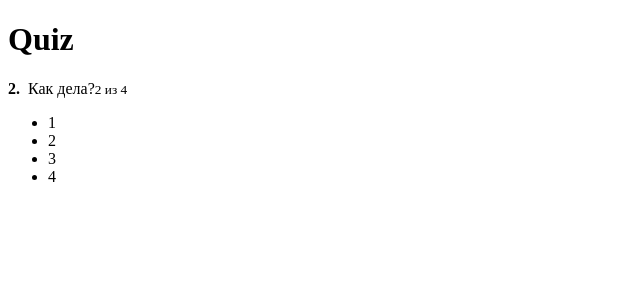
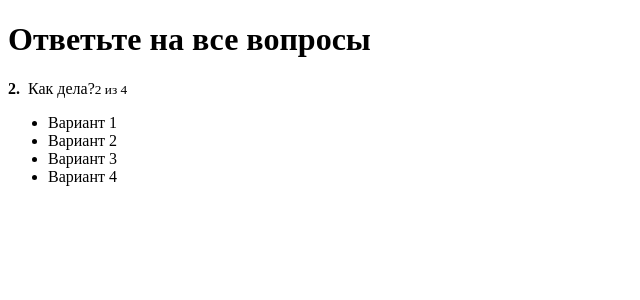
Before and after one commit to aanarkulov/quiz, a React app: page / in a window 1280 px wide. Shown: the top 300 px of the page, without its empty margins (0-640 px from the left). Built offline with nearby package versions, Linux system fonts and the light colour scheme.

Commit message:
Добавил состояние в Quiz

```diff
--- a/src/components/ActiveQuestion/ActiveQuestion.js
+++ b/src/components/ActiveQuestion/ActiveQuestion.js
@@ -1,5 +1,6 @@
 import React from 'react'
 import classes from './ActiveQuestion.css'
+import AnswersList from './AnswerList/AnswerList'
 
 const ActiveQuestion = props => (
     <div className={classes.ActiveQuestion}>
@@ -11,12 +12,9 @@ const ActiveQuestion = props => (
             <small>2 из 4</small>
         </p>
 
-        <ul>
-            <li>1</li>
-            <li>2</li>
-            <li>3</li>
-            <li>4</li>
-        </ul>
+        <AnswersList
+            answers={props.answers}
+        />
     </div>
 );
 
--- a/src/components/ActiveQuestion/AnswerList/AnswerList.js
+++ b/src/components/ActiveQuestion/AnswerList/AnswerList.js
@@ -1,10 +1,16 @@
 import React from 'react'
-import classes from './AnswersList.css'
+import classes from './AnswerList.css'
+import AnswerItem from './AnswerItem/AnswerItem'
 
 const AnswersList = props => (
     <ul className={classes.AnswersList}>
         {props.answers.map((answer, index) => {
-
+            return (
+                <AnswerItem
+                    key={index}
+                    answer={answer}
+                />
+            )
         })}
     </ul>
 );
--- a/src/containers/Quiz/Quiz.js
+++ b/src/containers/Quiz/Quiz.js
@@ -4,15 +4,26 @@ import ActiveQuestion from '../../components/ActiveQuestion/ActiveQuestion'
 
 class Quiz extends Component {
     state = {
-        quiz: []
+        quiz: [
+            {
+                answers: [
+                    { text: 'Вариант 1' },
+                    { text: 'Вариант 2' },
+                    { text: 'Вариант 3' },
+                    { text: 'Вариант 4' },
+                ]
+            }
+        ]
     }
     render() {
         return (
             <div className={classes.Quiz}>
 
                 <div className={classes.QuizWrapper}>
-                    <h1>Quiz</h1>
-                    <ActiveQuestion />
+                    <h1>Ответьте на все вопросы</h1>
+                    <ActiveQuestion
+                        answers={this.state.quiz[0].answers}
+                    />
                 </div>
             </div>
         )
```
